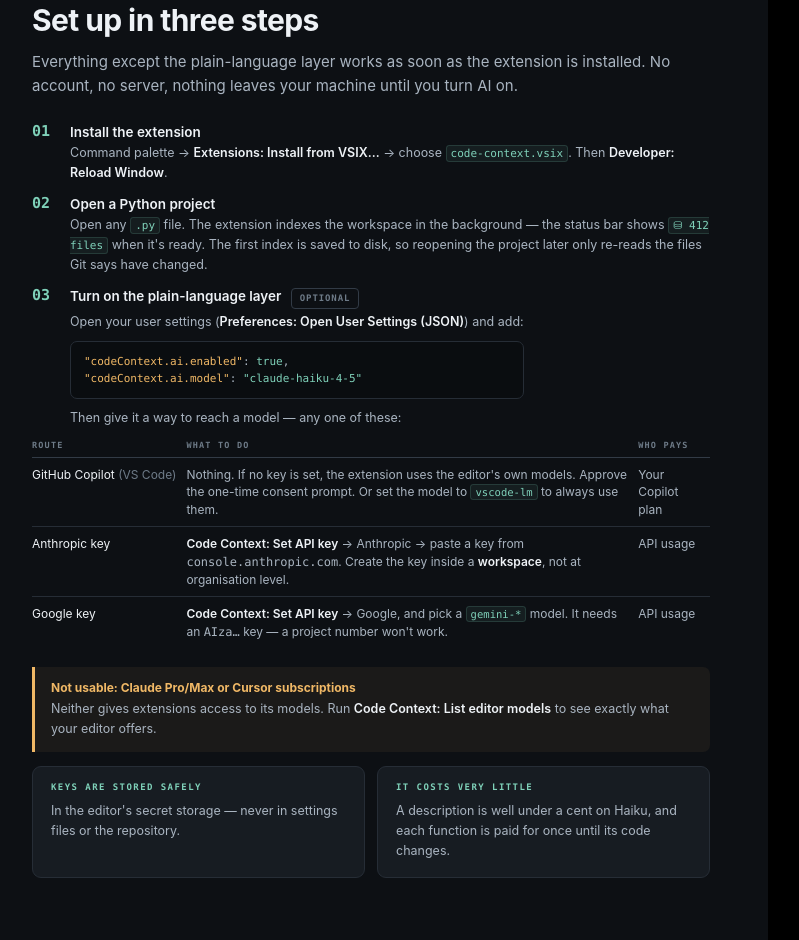
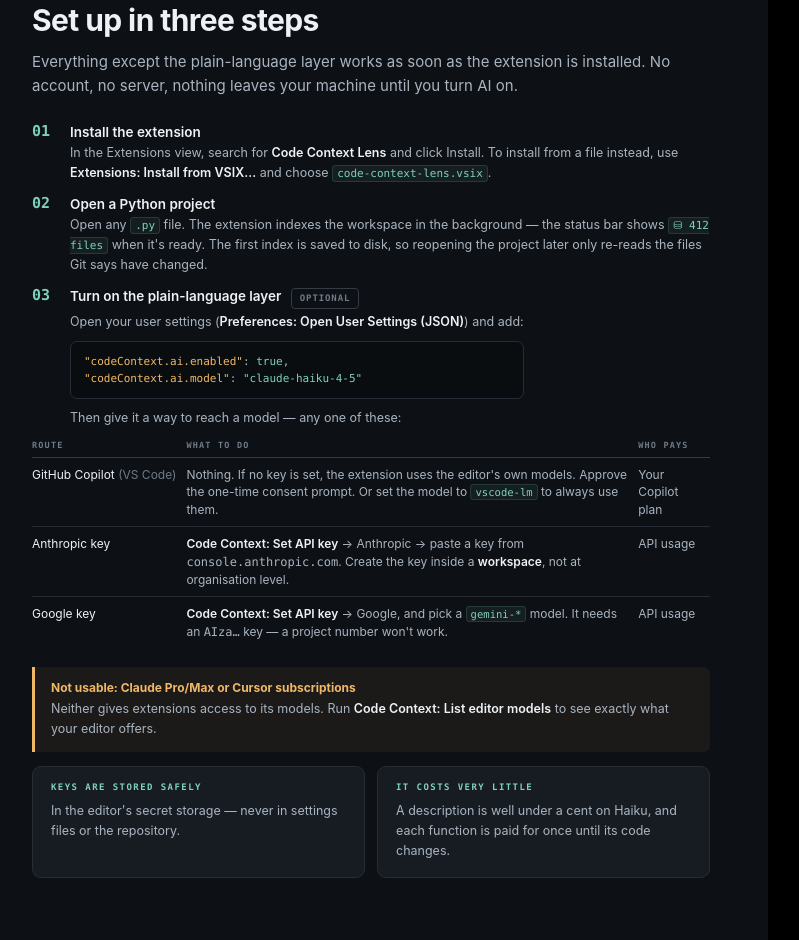
Before and after one commit to dhanyaaleena/code-context, a website: page docs/manual.html in a window 1280 px wide. Shown: the part 1204-2144 px from the top of the page, without its empty margins (26-825 px from the left). Drawn offline with Linux system fonts and the light colour scheme.

Commit message:
List the extension as Code Context Lens
The Marketplace name code-context and the display name Code Context are both
taken by other publishers. The extension is now dhanyaaleena.code-context-lens,
displayed as Code Context Lens, packaged as code-context-lens.vsix. Commands
and codeContext.* settings are unchanged.

```diff
--- a/docs/manual.html
+++ b/docs/manual.html
@@ -42,8 +42,8 @@
   <div class="body">
     <div class="q"><div class="num">01</div><div>
       <div class="t">Install the extension</div>
-      <p>Command palette → <b>Extensions: Install from VSIX…</b> → choose <code>code-context.vsix</code>.
-      Then <b>Developer: Reload Window</b>.</p></div></div>
+      <p>In the Extensions view, search for <b>Code Context Lens</b> and click Install. To install from a file instead,
+      use <b>Extensions: Install from VSIX…</b> and choose <code>code-context-lens.vsix</code>.</p></div></div>
 
     <div class="q"><div class="num">02</div><div>
       <div class="t">Open a Python project</div>
--- a/package.json
+++ b/package.json
@@ -1,6 +1,6 @@
 {
-  "name": "code-context",
-  "displayName": "Code Context",
+  "name": "code-context-lens",
+  "displayName": "Code Context Lens",
   "description": "Know what you're touching. Put the cursor in unfamiliar Python code and see what it does, how it's reached, why it exists and what breaks if you change it.",
   "version": "0.1.0",
   "publisher": "dhanyaaleena",
@@ -138,7 +138,7 @@
     "compile": "npm run typecheck && node esbuild.js",
     "typecheck": "tsc -p . --noEmit",
     "watch": "node esbuild.js --watch",
-    "package": "vsce package --no-dependencies --allow-missing-repository -o code-context.vsix",
+    "package": "vsce package --no-dependencies --allow-missing-repository -o code-context-lens.vsix",
     "sample": "node scripts/sample.js",
     "postinstall": "node scripts/sample.js"
   },
```
Also changed, not shown: .github/README.md, README.md, 1 other file.
